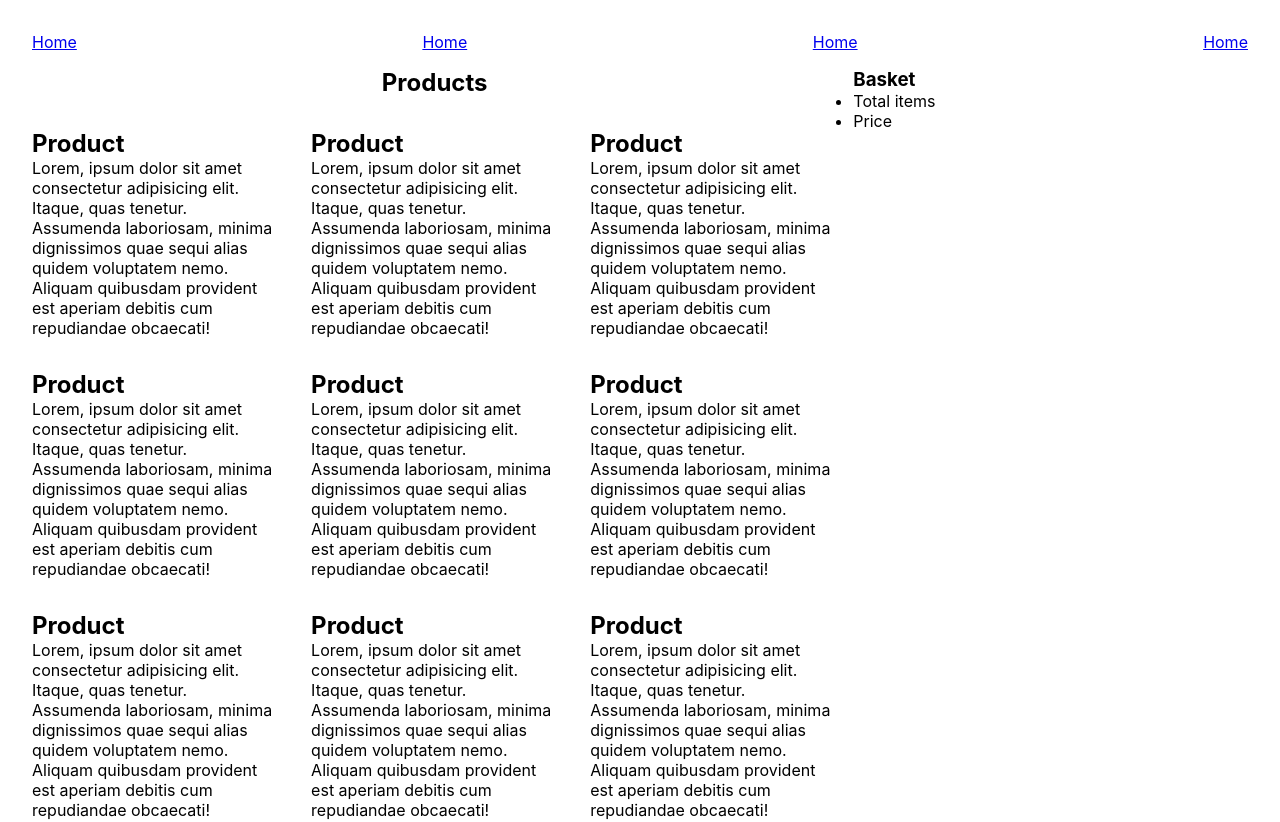
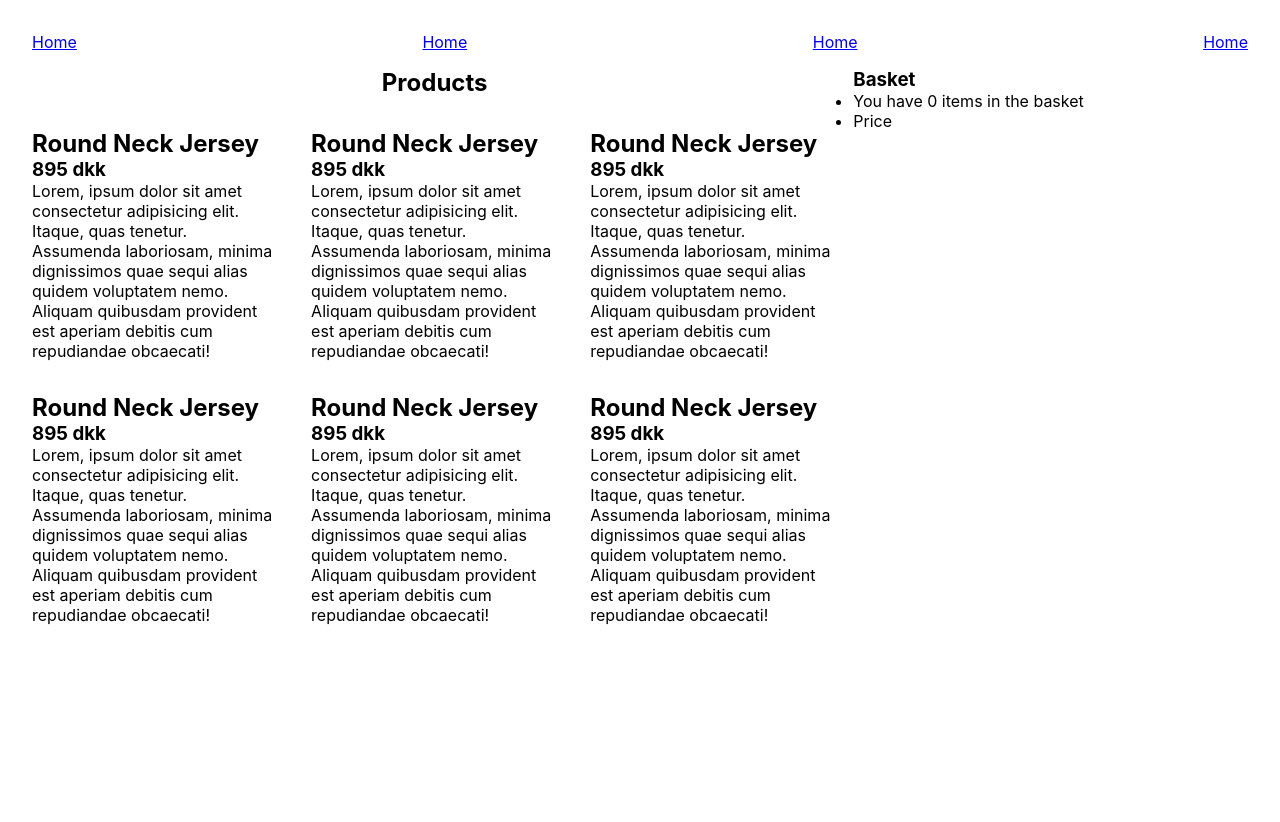
Before and after one commit to filepeno/react-in-class, a React (Create React App) app: page / in a window 1280 px wide. Shown: the top 822 px of the page. After the commit the page ends 800 px from the top, so only its background shows below. Built offline with nearby package versions, Linux system fonts and the light colour scheme.

Commit message:
pass down props to product and basket

```diff
--- a/src/App.js
+++ b/src/App.js
@@ -1,11 +1,18 @@
 import "./App.css";
 
 function App() {
+  const product = {
+    id: 1163,
+    productdisplayname: "Round Neck Jersey",
+    price: 895,
+    soldOut: 0,
+  };
+  const basket = [];
   return (
     <main>
       <Header />
-      <ProdustList />
-      <Basket />
+      <ProdustList {...product} />
+      <Basket {...[basket]} />
     </main>
   );
 }
@@ -25,28 +32,27 @@ function Header() {
   );
 }
 
-function ProdustList() {
+function ProdustList(props) {
   return (
     <section className="ProductList">
       <h1>Products</h1>
-      <Product />
-      <Product />
-      <Product />
-      <Product />
-      <Product />
-      <Product />
-      <Product />
-      <Product />
-      <Product />
-      <Product />
+      <Product {...props} />
+      <Product {...props} />
+      <Product {...props} />
+      <Product {...props} />
+      <Product {...props} />
+      <Product {...props} />
     </section>
   );
 }
 
-function Product() {
+function Product(props) {
   return (
     <article className="Product">
-      <h2 className="ProductName">Product</h2>
+      <h2 className="ProductName">{props.productdisplayname}</h2>
+      <h3 className="Price">
+        <span>{props.price}</span> dkk
+      </h3>
       <p className="Description">
         Lorem, ipsum dolor sit amet consectetur adipisicing elit. Itaque, quas tenetur. Assumenda laboriosam, minima dignissimos quae sequi alias quidem voluptatem nemo. Aliquam quibusdam provident est aperiam debitis cum repudiandae obcaecati!
       </p>
@@ -62,13 +68,16 @@ function NavLink() {
   );
 }
 
-function Basket() {
+function Basket(props) {
+  console.log(props);
   return (
     <aside className="Basket">
       <section className="MyBasket">
         <h1>Basket</h1>
         <ul>
-          <li>Total items</li>
+          <li>
+            You have <span>{props[0].length}</span> items in the basket
+          </li>
           <li>Price</li>
         </ul>
       </section>
```
